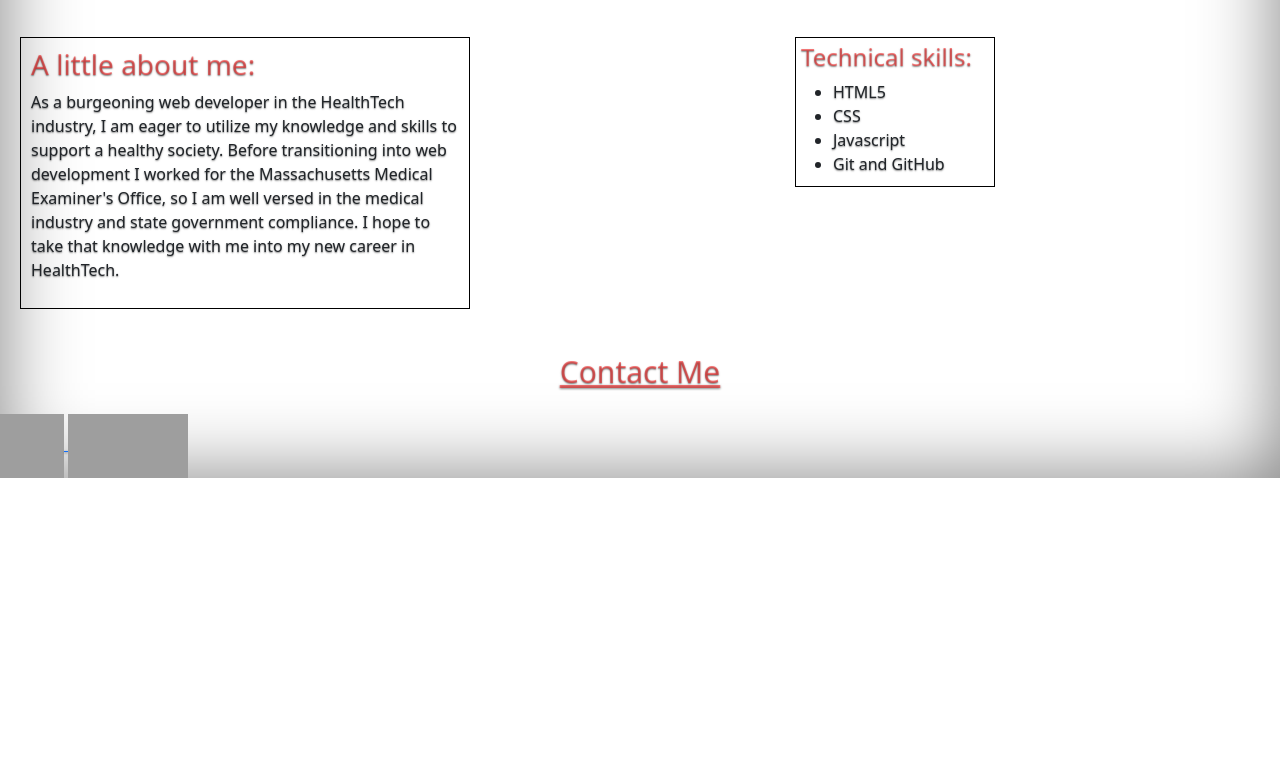
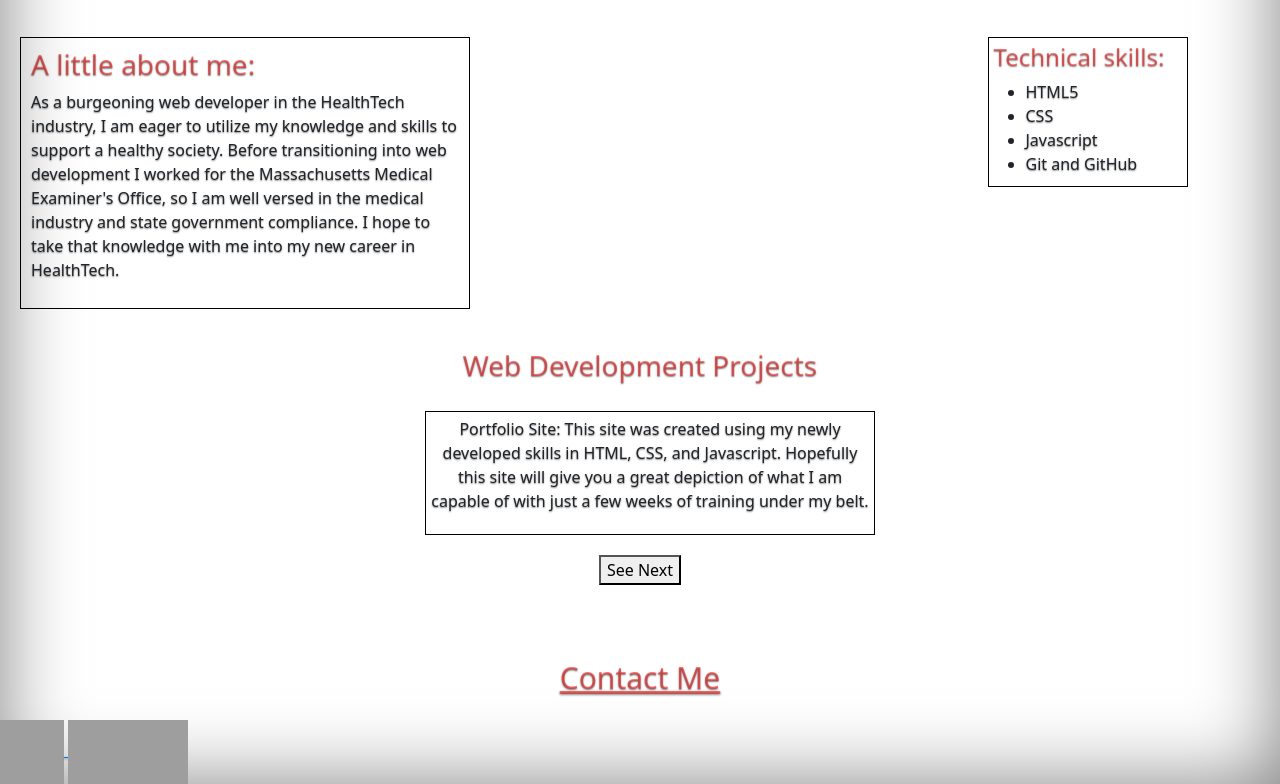
Before and after one commit to kjasny/portfolio-site, a plain HTML site: page index.html in a window 1280 px wide. Shown: the part 445-1229 px from the top of the page. Before the commit the page ends 923 px from the top, so only its background shows below. Drawn offline with nearby package versions, Linux system fonts and the light colour scheme; grey boxes are pictures that could not be loaded.

Commit message:
Final changes to portfolio site

```diff
--- a/index.html
+++ b/index.html
@@ -38,6 +38,18 @@
                 <li>Git and GitHub</li>
             </ul>
         </div>
+        <div class="grid-item projectsHeader">
+            <h3>Web Development Projects</h3>
+        </div>
+        <div class="grid-item projects1">
+            <p id="currentProject">Portfolio Site: This site was created using my newly developed
+                skills in HTML, CSS, and Javascript. Hopefully this site will give you a great depiction of what I am
+                capable of with just a few weeks of training under my belt.
+            </p>
+        </div>
+        <div class="grid-item projectButton">
+            <button type="button" id="projectButton">See Next</button>
+        </div>
         <div class="grid-item contact">
             <a href="pages/contact.html">Contact Me</a>
         </div>
@@ -57,4 +69,5 @@
         </div>
     </div>
 </body>
+<script src="script.js"></script>
 </html>
--- /dev/null
+++ b/script.js
@@ -0,0 +1,24 @@
+const webDevProjectsArray = [
+    {
+    Description: "Portfolio Site: This site was created using my newly developed skills in HTML, CSS, and Javascript. Hopefully this site will give you a great depiction of what I am capable of with just a few weeks of training under my belt.",
+},
+{
+    Description: "More to come!",
+}
+];
+const projectBtn = document.getElementById("projectButton")
+let currentIndex = 0
+
+
+function displayProject() {
+    if(currentIndex === webDevProjectsArray.length-1){
+        currentIndex = 0
+    }else currentIndex++
+    const currentProjectEl = document.getElementById("currentProject")
+    const project = webDevProjectsArray[currentIndex]
+
+    currentProjectEl.textContent = project.Description
+
+}
+
+projectBtn.addEventListener("click", displayProject)
--- a/style.css
+++ b/style.css
@@ -50,6 +50,7 @@ body {
     grid-column: span 2;
     text-align: center;
     font-size: 30px;
+    margin-top: 50px;
 }
 .contact-header {
     margin: 20px;
@@ -78,6 +79,28 @@ body {
 .contact a {
     color: rgba(255, 0, 0, 0.482);
 }
+
+.projectsHeader {
+    color: rgba(255, 0, 0, 0.482);
+    grid-column: span 2;
+    text-align: center;
+}
+
+.projects1 {
+    grid-column: span 1;
+    border: 1px solid black;
+    text-align: center;
+    justify-content: center;
+    max-width: 450px;
+    margin-left: 425px;
+    padding: 5px;
+
+}
+
+.projectButton {
+    grid-column: span 2;
+    text-align: center;
+}
 @media(max-width: 700px) {
     .grid-container {
         grid-template-columns: repeat(1fr);
@@ -86,4 +109,7 @@ body {
     .grid-item {
         grid-column: span 1;
     }
+    .projects1 {
+        margin-left: 20px;
+    }
 }
```
